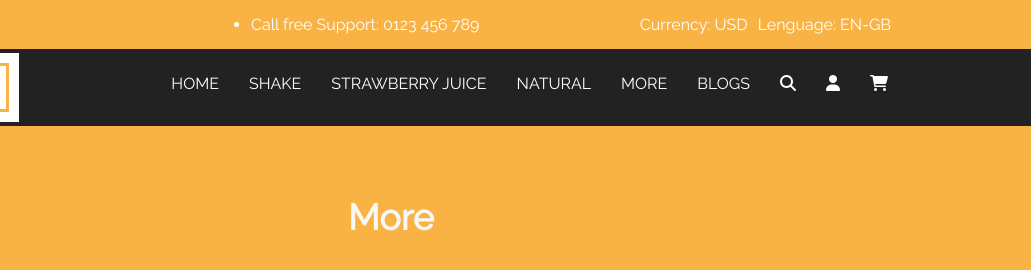
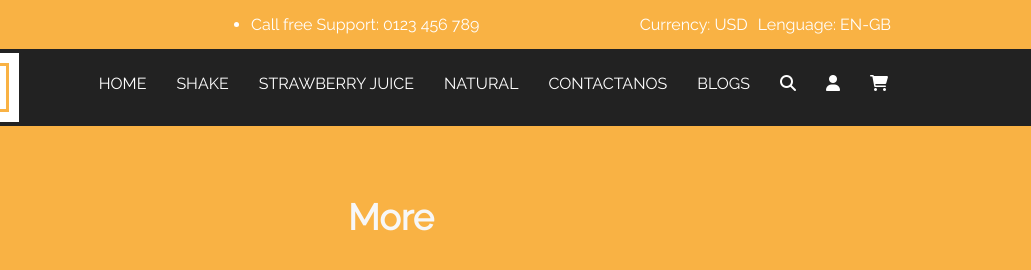
Before and after one commit to Jager1020/D.Web_ISIL, a plain HTML site: page more.html in a window 1280 px wide. Shown: the top 270 px of the page, 249-1280 px from the left. Drawn offline with Linux system fonts and the light colour scheme.

Commit message:
Avance_final_2

```diff
--- a/more.html
+++ b/more.html
@@ -10,7 +10,7 @@
 
     <!-- Enlazar el archivo HTML con una hoja de estilos externa -->
     <link rel="stylesheet" href="css/styles.css">
-    <title>Document</title>
+    <title>Contactanos</title>
 </head>
 <body>
     <section id="barra">
@@ -45,7 +45,7 @@
                         <li><a href="shake.html">SHAKE</a></li>
                         <li><a href="strawberryjuicy.html">STRAWBERRY JUICE</a></li>
                         <li><a href="natural.html">NATURAL</a></li>
-                        <li><a href="more.html">MORE</a></li>
+                        <li><a href="more.html">CONTACTANOS</a></li>
                         <li><a href="blogs.html">BLOGS</a></li>
                         <li><a href="shopping.html"><i class="fa-solid fa-magnifying-glass"></i></a></li>
                         <li><a href="shopping.html"><i class="fa-solid fa-user"></i></a></li>
```
Also changed, not shown: blogs.html (+1 -1 lines), index.html (+1 -1 lines), natural.html (+1 -1 lines), shake.html (+1 -1 lines), shopping.html (+1 -1 lines), strawberryjuicy.html (+1 -1 lines).
